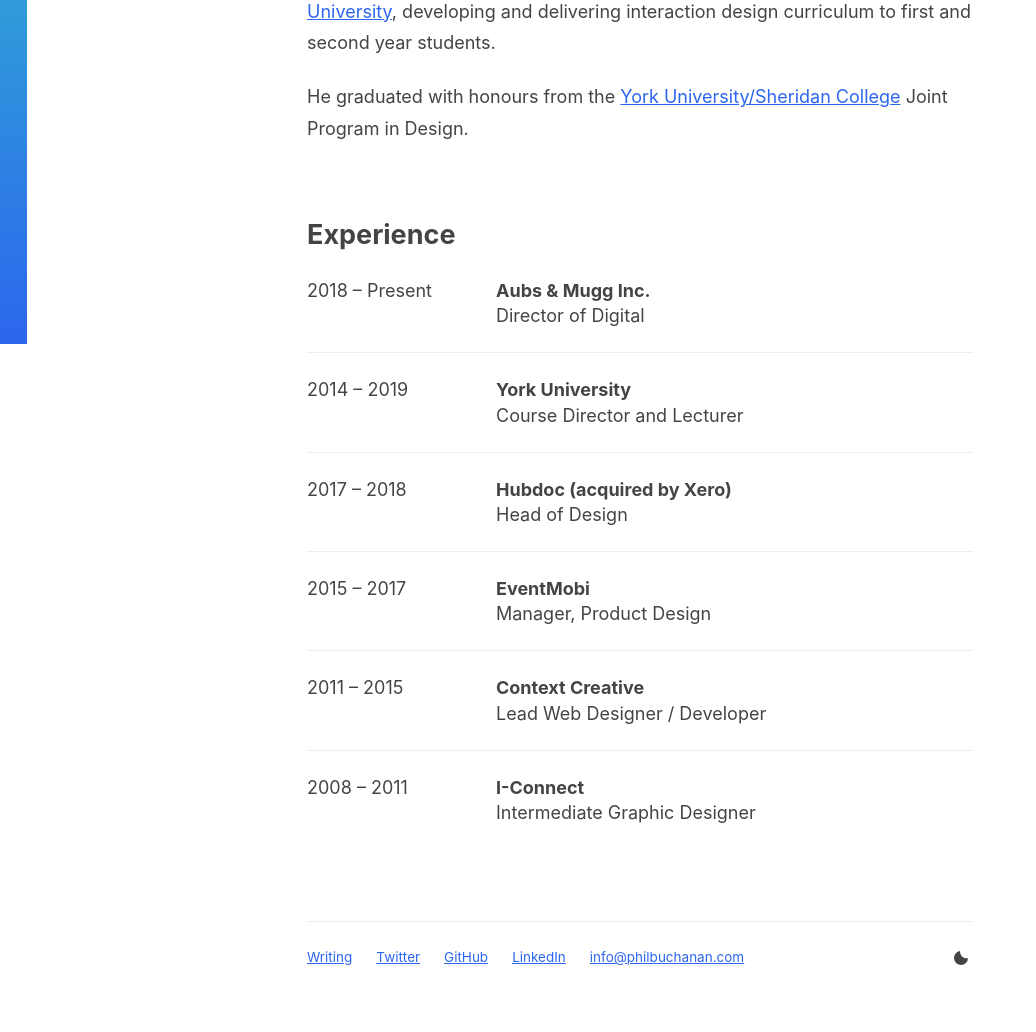
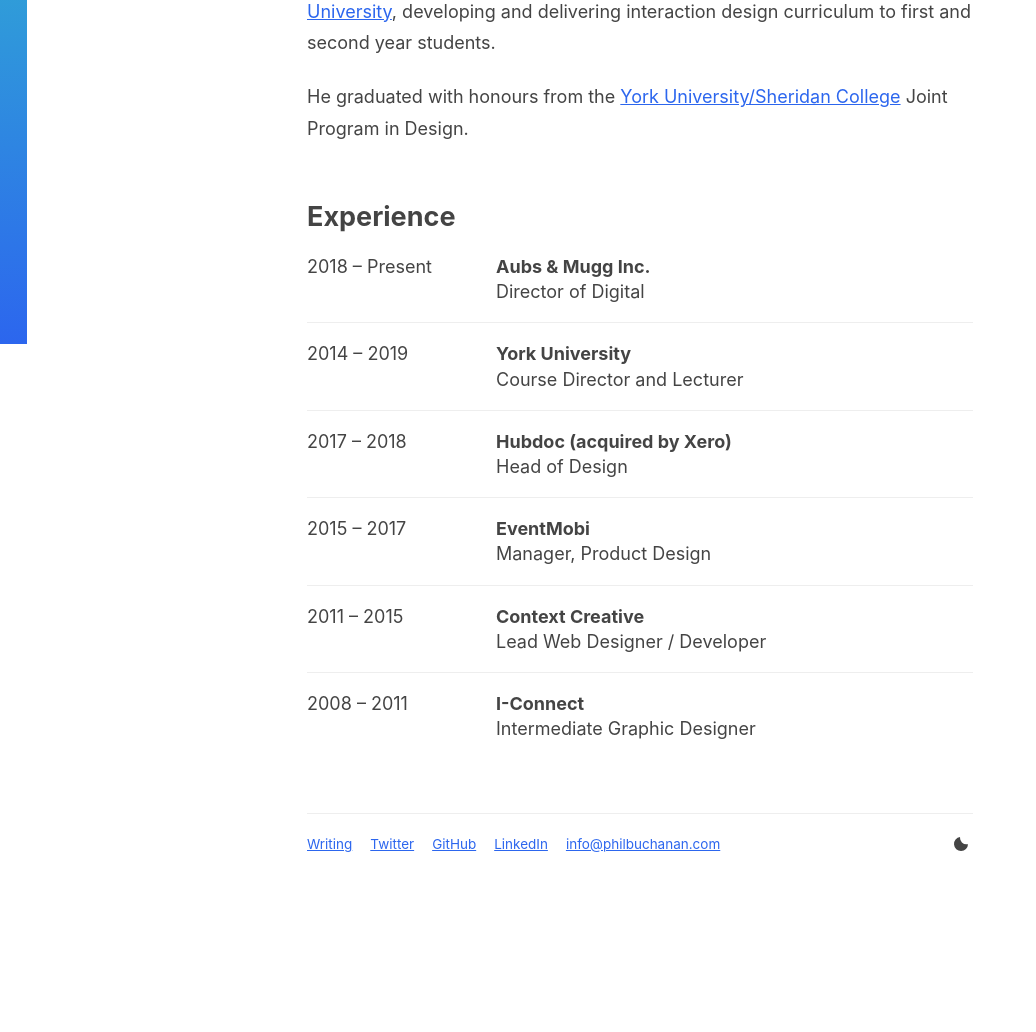
Before and after one commit to philbuchanan/philbuchanan.github.io, a PHP site: page /index.html in a window 1280 px wide. Shown: the part 456-1488 px from the top of the page, without its empty margins (0-1036 px from the left). After the commit the page ends 1308 px from the top, so only its background shows below. Run offline with PHP 8.4, Linux system fonts and the light colour scheme.

Commit message:
Tightened spacing

```diff
--- a/assets/css/style.scss
+++ b/assets/css/style.scss
@@ -7,12 +7,12 @@
 	--color--text-secondary: #767676;
 	--color--link: var(--color--primary);
 	--color--border: #eee;
-	--spacing: 1.333333rem;
-	--spacing--xs: 0.333333rem;
-	--spacing--sm: 0.666666rem;
+	--spacing: 1rem;
+	--spacing--xs: 0.25rem;
+	--spacing--sm: 0.5rem;
 	--spacing--md: var(--spacing);
-	--spacing--lg: 2.666666rem;
-	--spacing--xl: 4rem;
+	--spacing--lg: 2rem;
+	--spacing--xl: 3rem;
 }
 
 html, body, div, span, applet, object, iframe,
```
Also changed, not shown: assets/css/style.css, 1 other file.
